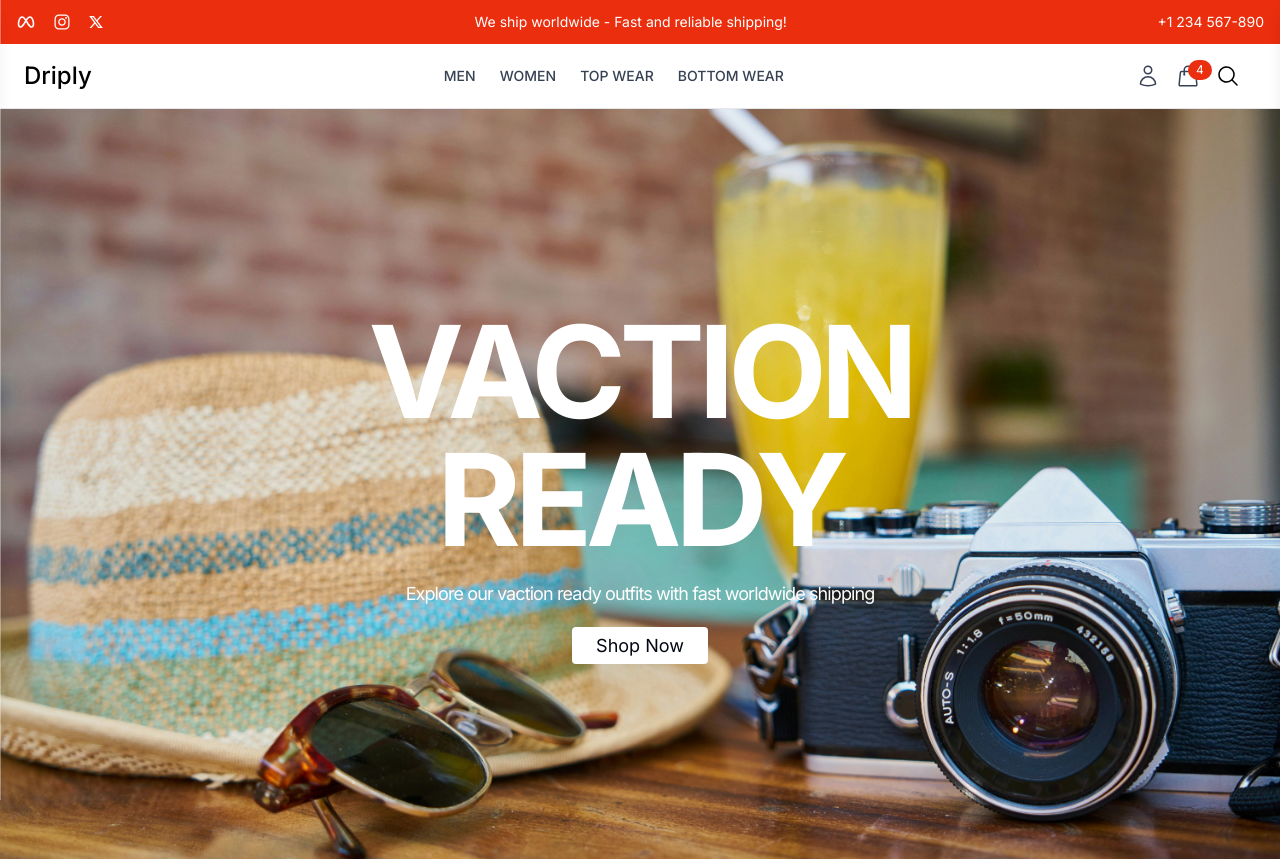
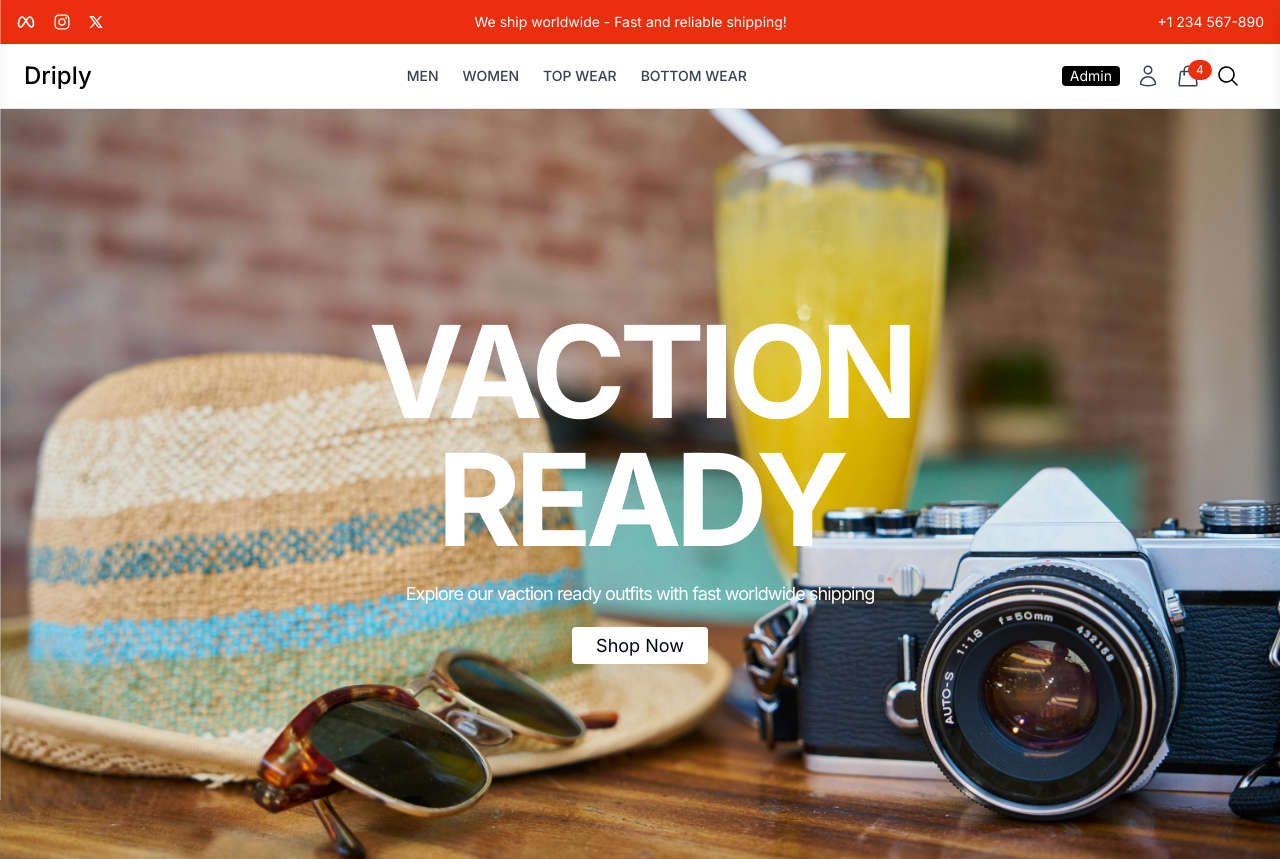
Before and after one commit to PrasunSuwal/MERN, a React (Vite) app in the folder frontend/: page / in a window 1280 px wide. Shown: the top 859 px of the page. Built offline with nearby package versions, Linux system fonts and the light colour scheme.

Commit message:
admin btn

```diff
--- a/frontend/src/components/Common/Navbar.jsx
+++ b/frontend/src/components/Common/Navbar.jsx
@@ -60,6 +60,7 @@
         </div>
         {/* {Right -Icons} */}
         <div className="flex items-center space-x-4">
+          <Link to="/admin" className="block bg-black px-2 rounded text-sm text-white">Admin</Link>
           <Link to="/profile" className="hover:text-black">
             <HiOutlineUser className="h-6 w-6 text-gray-700" />
           </Link>
```
